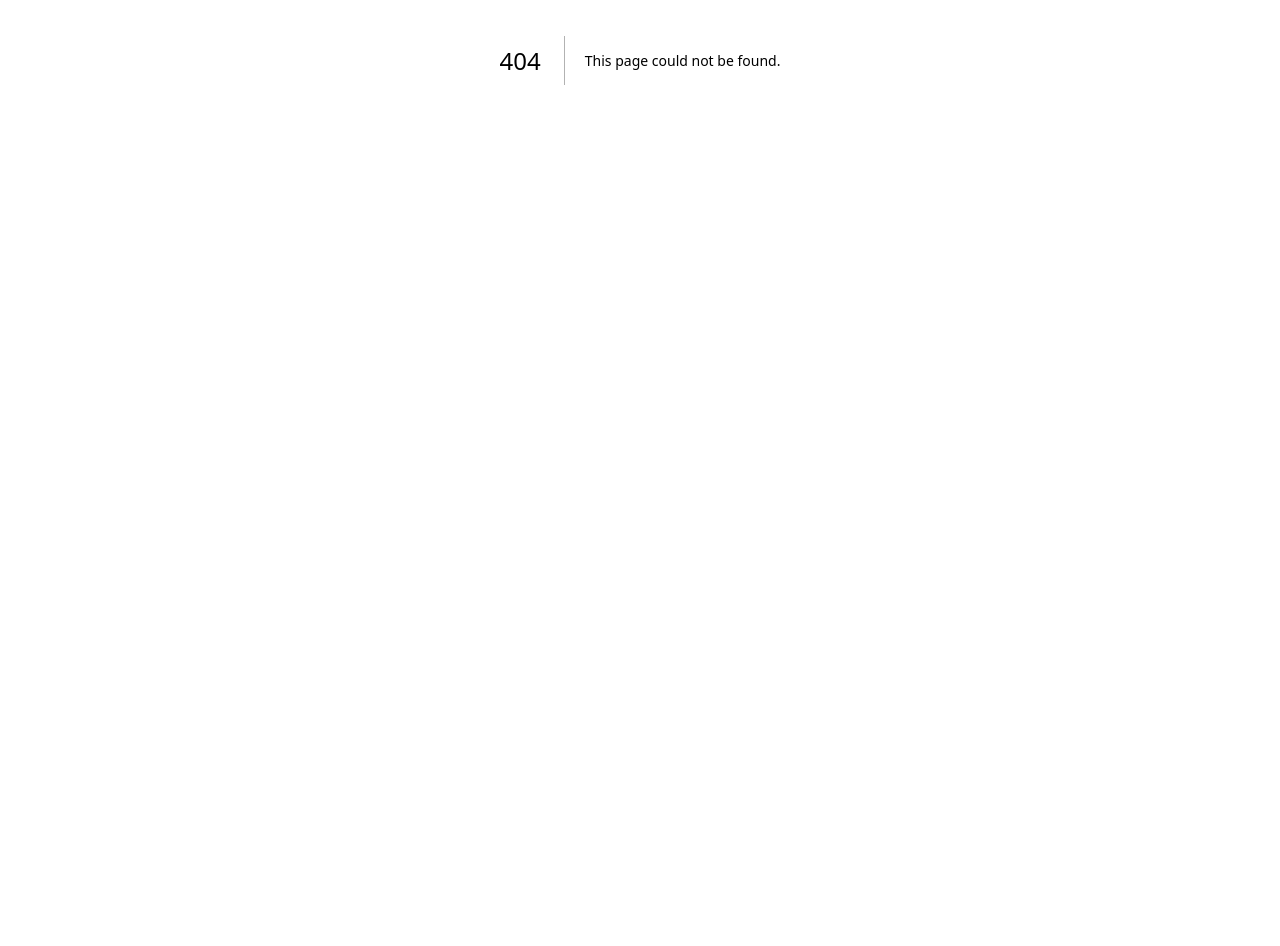
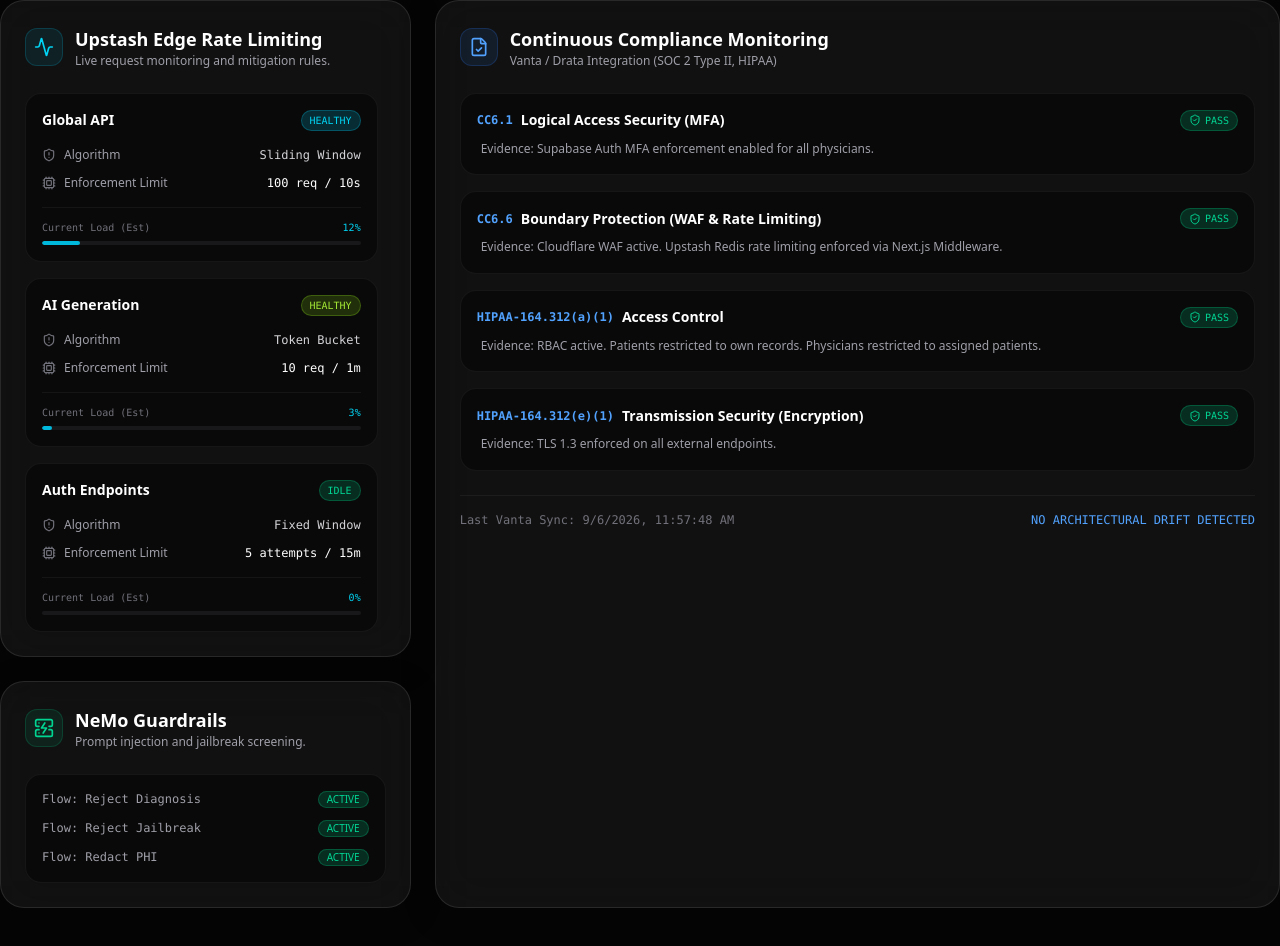
Before and after one commit to Aschio12/medi-assist-ai, a Next.js app in the folder apps/web/: page /security in a window 1280 px wide. Before the commit this address had no page. Shown: the part 340-1286 px from the top of the page. Before the commit the page ends 800 px from the top, so only its background shows below. Built offline with nearby package versions, Linux system fonts and the light colour scheme.

Commit message:
Phase 19 (9/15): Assemble main Enterprise Security dashboard page combining WAF, Rate Limiting, Guardrails, and Compliance sync

```diff
--- /dev/null
+++ b/apps/web/src/app/(dashboard)/security/page.tsx
@@ -0,0 +1,123 @@
+'use client';
+
+import React, { useState, useEffect } from 'react';
+import { SecurityHeaderHUD } from '@/components/security/SecurityHeaderHUD';
+import { RateLimitMonitor } from '@/components/security/RateLimitMonitor';
+import { Loader2, ServerCrash, ShieldCheck, FileCheck } from 'lucide-react';
+
+export default function SecurityDashboard() {
+  const [isLoading, setIsLoading] = useState(true);
+  const [complianceData, setComplianceData] = useState<any>(null);
+
+  useEffect(() => {
+    // Simulate fetching the SOC 2 / HIPAA compliance state from our new API route
+    const fetchCompliance = async () => {
+      try {
+        const res = await fetch('/api/compliance/status', {
+          headers: {
+            'Authorization': 'Bearer simulated-vanta-token'
+          }
+        });
+        if (res.ok) {
+          const data = await res.json();
+          setComplianceData(data);
+        }
+      } catch (err) {
+        console.error(err);
+      } finally {
+        setIsLoading(false);
+      }
+    };
+    fetchCompliance();
+  }, []);
+
+  if (isLoading) {
+    return (
+      <div className="flex h-[calc(100vh-2rem)] items-center justify-center">
+        <div className="flex flex-col items-center gap-4">
+          <Loader2 className="h-10 w-10 text-neon-500 animate-spin" />
+          <p className="text-zinc-400 font-mono text-sm animate-pulse">Initializing Security Hub...</p>
+        </div>
+      </div>
+    );
+  }
+
+  return (
+    <div className="flex flex-col gap-6 max-w-7xl mx-auto w-full pb-10">
+      <SecurityHeaderHUD />
+
+      <div className="grid grid-cols-1 lg:grid-cols-3 gap-6">
+
+        {/* Left Column: Rate Limits & Guardrails */}
+        <div className="lg:col-span-1 flex flex-col gap-6">
+          <RateLimitMonitor />
+
+          <div className="glass-panel p-6 rounded-3xl border-white/10">
+            <div className="flex items-center gap-3 mb-6">
+              <div className="p-2 rounded-xl bg-emerald-500/10 border border-emerald-500/20">
+                <ServerCrash className="h-5 w-5 text-emerald-400" />
+              </div>
+              <div>
+                <h2 className="text-lg font-bold text-white">NeMo Guardrails</h2>
+                <p className="text-xs text-zinc-400">Prompt injection and jailbreak screening.</p>
+              </div>
+            </div>
+            <div className="p-4 rounded-2xl bg-black/40 border border-white/5 space-y-3">
+               <div className="flex items-center justify-between">
+                 <span className="text-xs font-mono text-zinc-400">Flow: Reject Diagnosis</span>
+                 <span className="text-[10px] bg-emerald-500/20 text-emerald-400 px-2 rounded-full border border-emerald-500/30">ACTIVE</span>
+               </div>
+               <div className="flex items-center justify-between">
+                 <span className="text-xs font-mono text-zinc-400">Flow: Reject Jailbreak</span>
+                 <span className="text-[10px] bg-emerald-500/20 text-emerald-400 px-2 rounded-full border border-emerald-500/30">ACTIVE</span>
+               </div>
+               <div className="flex items-center justify-between">
+                 <span className="text-xs font-mono text-zinc-400">Flow: Redact PHI</span>
+                 <span className="text-[10px] bg-emerald-500/20 text-emerald-400 px-2 rounded-full border border-emerald-500/30">ACTIVE</span>
+               </div>
+            </div>
+          </div>
+        </div>
+
+        {/* Right Column: SOC 2 & HIPAA Compliance Sync */}
+        <div className="lg:col-span-2 glass-panel p-6 rounded-3xl border-white/10">
+          <div className="flex items-center gap-3 mb-6">
+            <div className="p-2 rounded-xl bg-blue-500/10 border border-blue-500/20">
+              <FileCheck className="h-5 w-5 text-blue-400" />
+            </div>
+            <div>
+              <h2 className="text-lg font-bold text-white">Continuous Compliance Monitoring</h2>
+              <p className="text-xs text-zinc-400">Vanta / Drata Integration (SOC 2 Type II, HIPAA)</p>
+            </div>
+          </div>
+
+          <div className="space-y-4">
+            {complianceData?.controls?.map((control: any) => (
+              <div key={control.id} className="p-4 rounded-2xl bg-black/40 border border-white/5 hover:border-blue-500/30 transition-all">
+                <div className="flex items-center justify-between mb-2">
+                  <div className="flex items-center gap-2">
+                    <span className="text-xs font-mono font-bold text-blue-400">{control.id}</span>
+                    <span className="text-sm font-semibold text-white">{control.name}</span>
+                  </div>
+                  <span className="text-[10px] font-mono px-2 py-0.5 rounded-full border bg-emerald-500/20 text-emerald-400 border-emerald-500/30 flex items-center gap-1">
+                    <ShieldCheck className="h-3 w-3" /> {control.status}
+                  </span>
+                </div>
+                <p className="text-xs text-zinc-400 leading-relaxed pl-1">
+                  Evidence: {control.evidence}
+                </p>
+              </div>
+            ))}
+          </div>
+
+          <div className="mt-6 pt-4 border-t border-white/5 flex items-center justify-between text-xs font-mono text-zinc-500">
+            <span>Last Vanta Sync: {complianceData ? new Date(complianceData.last_audit).toLocaleString() : 'N/A'}</span>
+            <span className={complianceData?.drift_detected ? "text-red-400" : "text-blue-400"}>
+              {complianceData?.drift_detected ? "DRIFT DETECTED" : "NO ARCHITECTURAL DRIFT DETECTED"}
+            </span>
+          </div>
+        </div>
+      </div>
+    </div>
+  );
+}
--- a/apps/web/src/components/layout/Sidebar.tsx
+++ b/apps/web/src/components/layout/Sidebar.tsx
@@ -30,6 +30,10 @@ export function Sidebar() {
         <a href="/evaluation" className="flex items-center gap-3 px-4 py-3 text-zinc-400 hover:text-white hover:bg-white/5 rounded-xl transition-all group">
           <Microscope className="h-5 w-5 group-hover:text-neon-400 transition-colors" />
           <span className="hidden lg:block font-medium">AI Evaluation</span>
+        </a>
+        <a href="/security" className="flex items-center gap-3 px-4 py-3 text-zinc-400 hover:text-white hover:bg-white/5 rounded-xl transition-all group">
+          <Shield className="h-5 w-5 group-hover:text-neon-400 transition-colors" />
+          <span className="hidden lg:block font-medium">Enterprise Security</span>
         </a>
         <a href="/telehealth" className="flex items-center gap-3 px-4 py-3 text-zinc-400 hover:text-white hover:bg-white/5 rounded-xl transition-all group">
           <Video className="h-5 w-5 group-hover:text-neon-400 transition-colors" />
```
